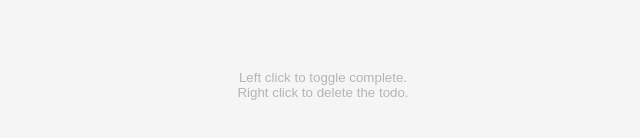
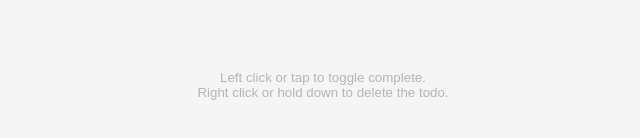
Before and after one commit to edgarcj/ToDoApp, a plain HTML site: page index.html in a window 1280 px wide. Shown: the part 636-774 px from the top of the page, 317-957 px from the left. Drawn offline with Linux system fonts and the light colour scheme.

Commit message:
Update index.html

```diff
--- a/index.html
+++ b/index.html
@@ -27,7 +27,7 @@
         <input type="text" id="input" class="input" placeholder="Enter your todo" autocomplete="off" />
         <ul class="todos" id="todos"></ul>
     </form>
-    <small>Left click to toggle complete. <br />Right click to delete the todo.</small>
+    <small>Left click or tap to toggle complete. <br />Right click or hold down to delete the todo.</small>
 </body>
 
 </html>
```
